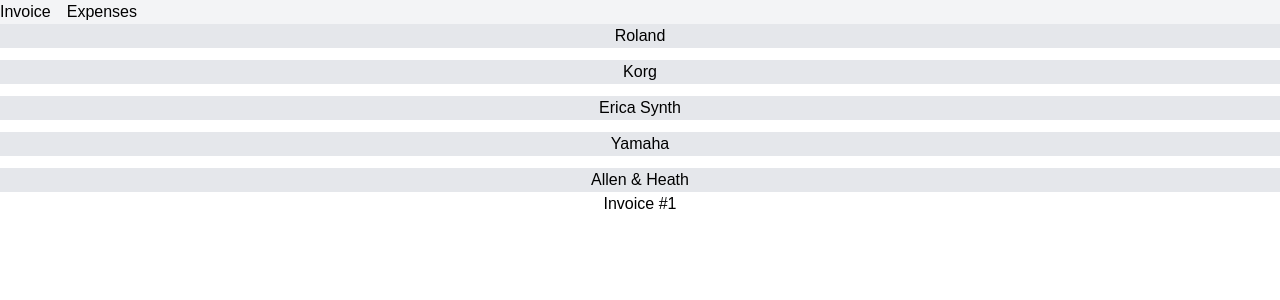
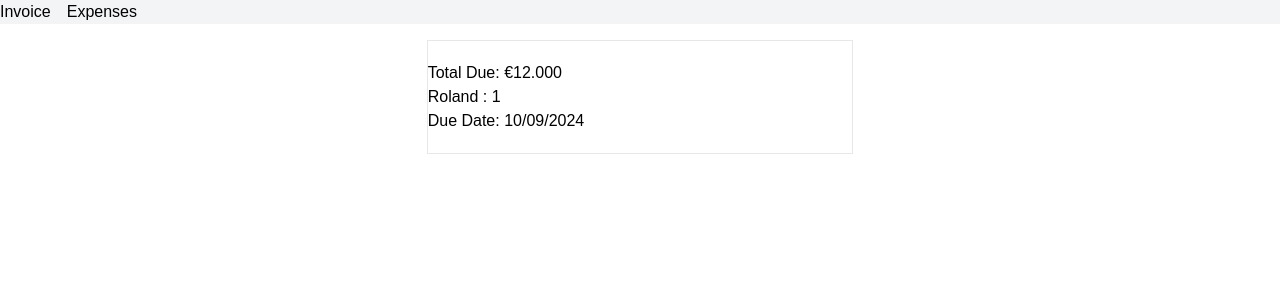
Before and after one commit to Alberto23B/react_router_example, a React (Create React App) app: page /invoices/1 in a window 1280 px wide. Shown: the top 300 px of the page. Built offline with nearby package versions, Linux system fonts and the light colour scheme; a web font is replaced by a local one.

Commit message:
lesson 5 - routing using URL

```diff
--- a/src/components/Bills.js
+++ b/src/components/Bills.js
@@ -1,7 +1,14 @@
-import { useParams } from "react-router-dom"
+import { useParams } from "react-router-dom";
+import { getSingleInvoice } from "./data";
 
 export default function Bills() {
     let params = useParams();
-    console.log(params)
-    return <h1>Invoice #{params.invoiceId}</h1>
+    let invoice = getSingleInvoice(parseInt(params.invoiceId));
+    return (
+        <main className="lex flex-col py-5 border my-4 w-1/3 mx-auto">
+          <h2>Total Due: {invoice.amount}</h2>
+          <p>{invoice.name} : {invoice.number}</p>
+          <p>Due Date: {invoice.due}</p>
+        </main>
+    )
 }
--- a/src/components/Invoices.js
+++ b/src/components/Invoices.js
@@ -9,7 +9,8 @@
               { invoices.map((invoice) => {
                 return <Link className="bg-gray-200"
                 to={`/invoices/${invoice.number}`}
-                key={invoice.number}>
+                key={invoice.number}
+                target="_blank">
                   {invoice.name}
                 </Link>
               })}
--- a/src/components/data.js
+++ b/src/components/data.js
@@ -34,3 +34,7 @@
 export function getInvoices(){
     return invoices;
 }
+
+export function getSingleInvoice(number) {
+    return invoices.find((invoice) => invoice.number === number)
+}
--- a/src/index.js
+++ b/src/index.js
@@ -14,9 +14,8 @@
     <BrowserRouter>
       <Routes>
         <Route path='/' element={ <App />}>
-          <Route path='/invoices' element={ <Invoices />}>
-            <Route path=':invoiceId' element={<Bills />}></Route>
-          </Route>
+          <Route path='/invoices' element={ <Invoices />} />
+          <Route path='/invoices/:invoiceId' element={<Bills />}/>
           <Route path='/expenses' element={ <Expenses />} />
           <Route path="*" element={
             <main className='text-center'>
```
